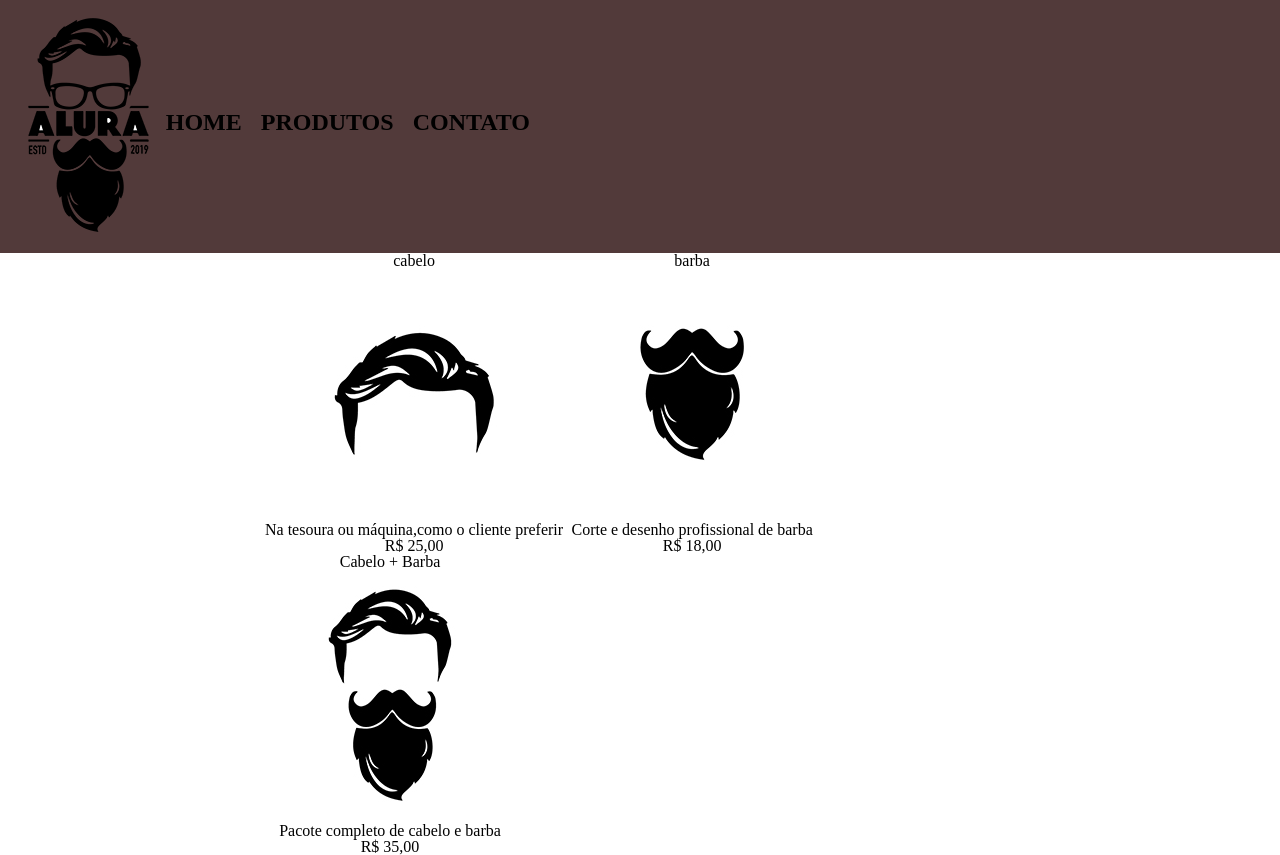
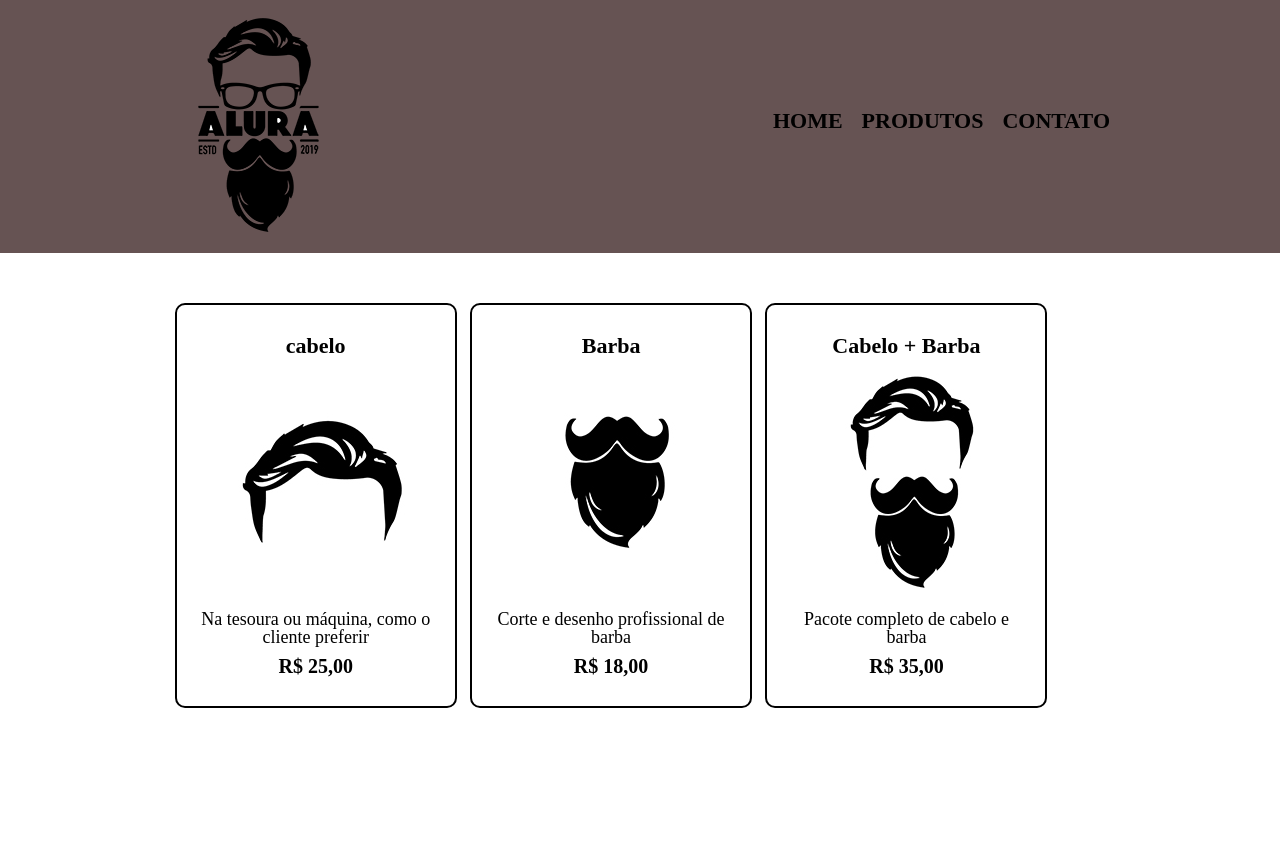
Before and after one commit to bettonii/Barbearia, a plain HTML site: page produtos.html in a window 1280 px wide. After the commit the page ends 800 px from the top, so only its background shows below. Drawn offline with Linux system fonts and the light colour scheme.

Commit message:
Add files via upload

```diff
--- a/produtos.css
+++ b/produtos.css
@@ -1,39 +1,93 @@
 header {
-     background: rgb(82, 58, 58);
+    background: #2f1515bb;
+    padding: 20px 0;
+}
+
+nav li{
+
+    display: inline;
+    margin: 0 0 0 15px;
+
+}
+
+nav a{
+
+    text-transform: uppercase;
+    color: rgb(0, 0, 0);
+    font-weight: bold;
+    font-size: 22px;
+    text-decoration: none;
+
+
 
     }
 
 
-nav li{
-    display: inline;
-    margin: 0 0 0 15px;
-}
 
-nav a{
-     text-transform: uppercase;
-     color: black;
-     font-weight: bold;
-     font-size: 24px;
-     text-decoration: none;
+    nav a:hover{
+
+        color: blueviolet;
 
     }
-
  nav{
 
     position: absolute;
     top: 110px;
+    right: 0px;
 
-    right: 750px;
+
+
 
  }
+
  .produtos li {
 
     display: inline-block;
     text-align: center;
+    width: 30%;
+    vertical-align: top;
+    /*background-color: gray;*/
+    margin: 0 0.5%;
+    padding: 30px 20px  ;
+    box-sizing: border-box;
+    border: 2px solid black ;
+    border-radius: 10px;
+
  }
 
-.produtos {
+ .produtos{
 
-    width: 750px;
+    width: 940px;
      margin: 0 auto;
+    padding: 50px 0;
+
+
  }
+
+
+.caixa{
+
+    position: relative;
+    width: 940px;
+    margin: auto;
+
+}
+
+.produtos h2{
+
+    font-weight: bold;
+    font-size: 22px;
+}
+.produto-preco{
+
+    font-size: 20px;
+    font-weight: bold;
+    margin: 10px 0 0;
+
+}
+.produto-descricao{
+
+     font-size: 18px;
+
+
+}
--- a/produtos.html
+++ b/produtos.html
@@ -1,49 +1,59 @@
 <!DOCTYPE html>
-<html lang="en">
+<html lang="pt-br">
 <head>
 	<meta charset="UTF-8">
 	<meta http-equiv="X-UA-Compatible" content="IE=edge">
 	<meta name="viewport" content="width=device-width, initial-scale=1.0">
+	<link rel="stylesheet" href="./produtos.css">
+	<link rel="stylesheet" href="./reset.css">
 	<title>Produtos - Barbearia Alura</title>
-	<link rel="stylesheet" href="reset.css">
-	<link rel="stylesheet" href="produtos.css">
+
 </head>
 <body>
 	<header>
 
 
+     <div class="caixa">
 
 	<h1><img src="logo.png"></h1>
 
+
 <nav>
+
 
     <ul>
 
-	<li><a href="index.html">home</a></li>
-    <li><a href="produtos.html">Produtos</a></li>
-    <li><a href="Contato.html">Contato</a></li>
+		<li class="itens"><a href="index.html">Home</a></li>
+		<li class="itens"><a href="produtos.html">Produtos</a></li>
+		<li class="itens"><a href="contato.html">Contato</a></li>
 
 
     </ul>
 
 
 </nav>
+
+      </div>
+
      </header>
 
 	 <ul class="produtos">
+
 	     <li>
 
 			<h2>cabelo</h2>
-		<img src="cabelo.jpg" alt="">
-		<p class="produto-descricao">Na tesoura ou máquina,como o cliente preferir</p>
+			<img src="cabelo.jpg" alt="cabelo">
+			<p class="produto-descricao">Na tesoura ou máquina, como o cliente preferir</p>
 			<p class="produto-preco">R$ 25,00</p>
+
+
+
          </li>
-
 
 		 <li>
 
-		<h2>barba</h2>
-        <img src="barba.jpg">
+			<h2>Barba</h2>
+            <img src="barba.jpg" alt="barba">
 			<p class="produto-descricao">Corte e desenho profissional de barba</p>
 			<p class="produto-preco">R$ 18,00</p>
 
@@ -52,13 +62,22 @@
 		  <li>
 
 			<h2>Cabelo + Barba</h2>
-        <img src="cabelo+barba.jpg">
-        <p class="produtos-descricao">Pacote completo de cabelo e barba</p>
-        <p class="produtos-preco">R$ 35,00</p>
+			<img src="cabelo+barba.jpg" alt="cabelo+barba">
+			<p class="produto-descricao">Pacote completo de cabelo e barba</p>
+			<p class="produto-preco">R$ 35,00</p>
+
+
+
+
+
+
 
 		  </li>
 
+		  </ul>
 
-	 </ul>
+
+
+
 </body>
 </html>
```
Also changed, not shown: contato.html (added, +38 -0 lines), index.html (+2 -1 lines), contato.css (added). Lines whose indentation alone changed are shown as unchanged.
